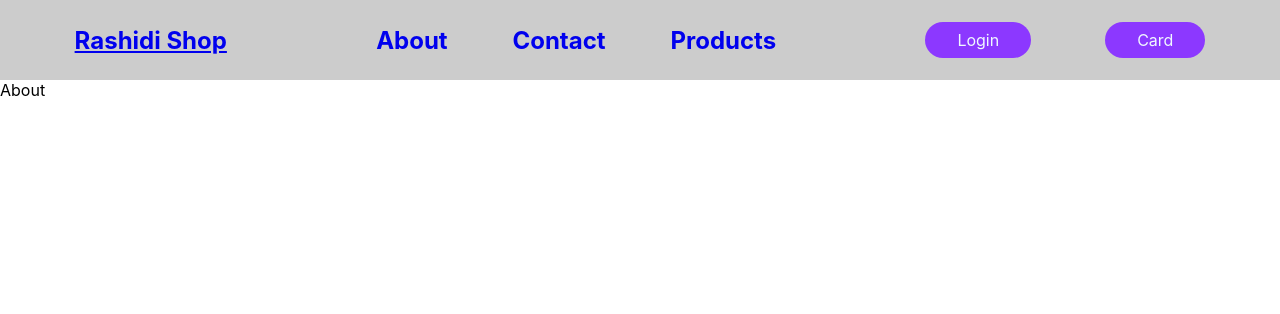
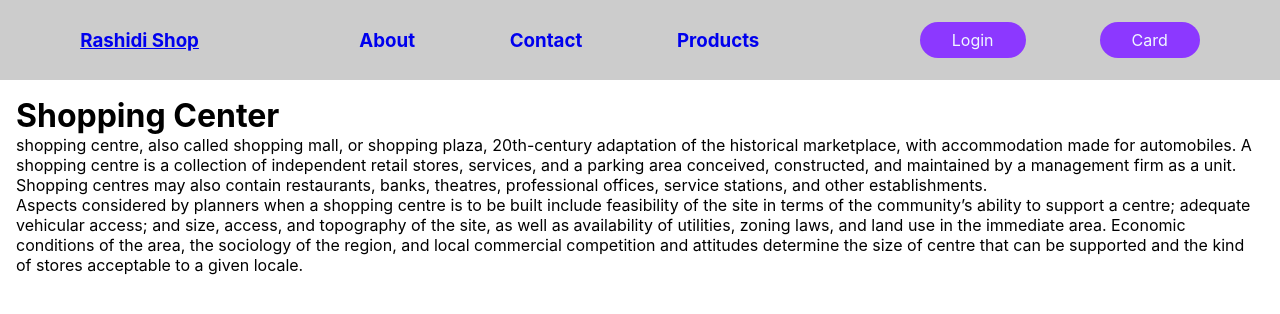
Before and after one commit to betteriq/ecommerce-one, a React (Create React App) app: page /about in a window 1280 px wide. Shown: the top 314 px of the page. Built offline with nearby package versions, Linux system fonts and the light colour scheme.

Commit message:
fifth-step

```diff
--- a/src/components/About.js
+++ b/src/components/About.js
@@ -1,7 +1,30 @@
 import React from "react";
 
 const About = () => {
-  return <div>About</div>;
+  return (
+    <div className="container">
+      <h1>Shopping Center</h1>
+      <p>
+        shopping centre, also called shopping mall, or shopping plaza,
+        20th-century adaptation of the historical marketplace, with
+        accommodation made for automobiles. A shopping centre is a collection of
+        independent retail stores, services, and a parking area conceived,
+        constructed, and maintained by a management firm as a unit. Shopping
+        centres may also contain restaurants, banks, theatres, professional
+        offices, service stations, and other establishments.
+      </p>
+      <p>
+        Aspects considered by planners when a shopping centre is to be built
+        include feasibility of the site in terms of the community’s ability to
+        support a centre; adequate vehicular access; and size, access, and
+        topography of the site, as well as availability of utilities, zoning
+        laws, and land use in the immediate area. Economic conditions of the
+        area, the sociology of the region, and local commercial competition and
+        attitudes determine the size of centre that can be supported and the
+        kind of stores acceptable to a given locale.
+      </p>
+    </div>
+  );
 };
 
 export default About;
--- a/src/components/Navbar.js
+++ b/src/components/Navbar.js
@@ -4,19 +4,19 @@ import { Link } from "react-router-dom";
 const Navbar = () => {
   return (
     <nav>
-      <h2>
+      <h3>
         <Link to="/">Rashidi Shop</Link>
-      </h2>
+      </h3>
       <div className="nav-one">
-        <h2>
+        <h3>
           <Link to="about">About</Link>
-        </h2>
-        <h2>
+        </h3>
+        <h3>
           <Link to="contact">Contact</Link>
-        </h2>
-        <h2>
+        </h3>
+        <h3>
           <Link to="Products">Products</Link>
-        </h2>
+        </h3>
       </div>
       <div className="nav-two">
         <button className="btn">Login</button>
--- a/src/components/Product.js
+++ b/src/components/Product.js
@@ -3,18 +3,24 @@ import { useParams } from "react-router-dom";
 
 const Product = () => {
   const param = useParams();
-  const [state, setState] = useState();
+  const [state, setState] = useState([]);
   useEffect(() => {
     console.log("product");
     fetch(`https://fakestoreapi.com/products/${param.id}`).then((response) =>
       response.json().then((data) => setState(data))
     );
-  });
+  }, []);
   console.log(param);
   return (
-    <div>
-      <h1>{state.title}</h1>
-      <img src={state.image} alt={state.description} />
+    <div className="main-product">
+      <div className="product container">
+        <img src={state.image} alt={state.description} />
+        <div className="product-second">
+          <h2>{state.title}</h2>
+          <p>{state.description}</p>
+          <button className="btn">Add to Cart</button>
+        </div>
+      </div>
     </div>
   );
 };
--- a/src/index.css
+++ b/src/index.css
@@ -42,7 +42,8 @@ nav {
   align-items: center;
   width: 35vmin;
 }
-.btn {
+.btn,
+.btn > * {
   font-family: -apple-system, BlinkMacSystemFont, "Segoe UI", Roboto, Oxygen,
     Ubuntu, Cantarell, "Open Sans", "Helvetica Neue", sans-serif;
   padding: 0.5rem 2rem;
@@ -52,6 +53,7 @@ nav {
   outline: none;
   border: none;
   color: aliceblue;
+  text-decoration: none;
 }
 main {
   background: url("./images/568622-building-commercial.jpg");
@@ -79,16 +81,17 @@ main h1 {
   font-size: 8rem;
   /* color: yellow; */
   z-index: 10;
-  text-shadow: 0px 0px 10px yellow,0px 0px 10px yellow,0px 0px 10px yellow,0px 0px 10px yellow;
+  text-shadow: 0px 0px 10px yellow, 0px 0px 10px yellow, 0px 0px 10px yellow,
+    0px 0px 10px yellow;
 }
-.products-ul{
+.products-ul {
   display: flex;
   background-color: #8c38ff;
   justify-content: center;
   align-items: center;
   flex-wrap: wrap;
 }
-.products-li{
+.products-li {
   background-color: #ffffff;
   width: 25rem;
   height: 25rem;
@@ -98,8 +101,41 @@ main h1 {
   align-items: center;
   border: 1px solid red;
 }
-.products-li img{
+.products-li img {
   width: 14rem;
   height: 18rem;
   border-radius: 30px;
 }
+.product {
+  display: flex;
+  width: 60rem;
+  flex-direction: row;
+  justify-content: space-between;
+  background-color: #fff;
+  /* align-items: center; */
+}
+.product img {
+  width: 27rem;
+  border-radius: 10px;
+  box-shadow: 0px 0px 10px blue;
+}
+.product-second {
+  margin: 1rem 4rem;
+  display: flex;
+  flex-direction: column;
+  justify-content: space-between;
+  height: 70vh;
+}
+.product-second button {
+  width: 10rem;
+}
+.container {
+  padding: 1rem;
+}
+.main-product {
+  width: 100%;
+  height: 90vh;
+  background-color: #8c38ff;
+  display: flex;
+  justify-content: center;
+}
```
